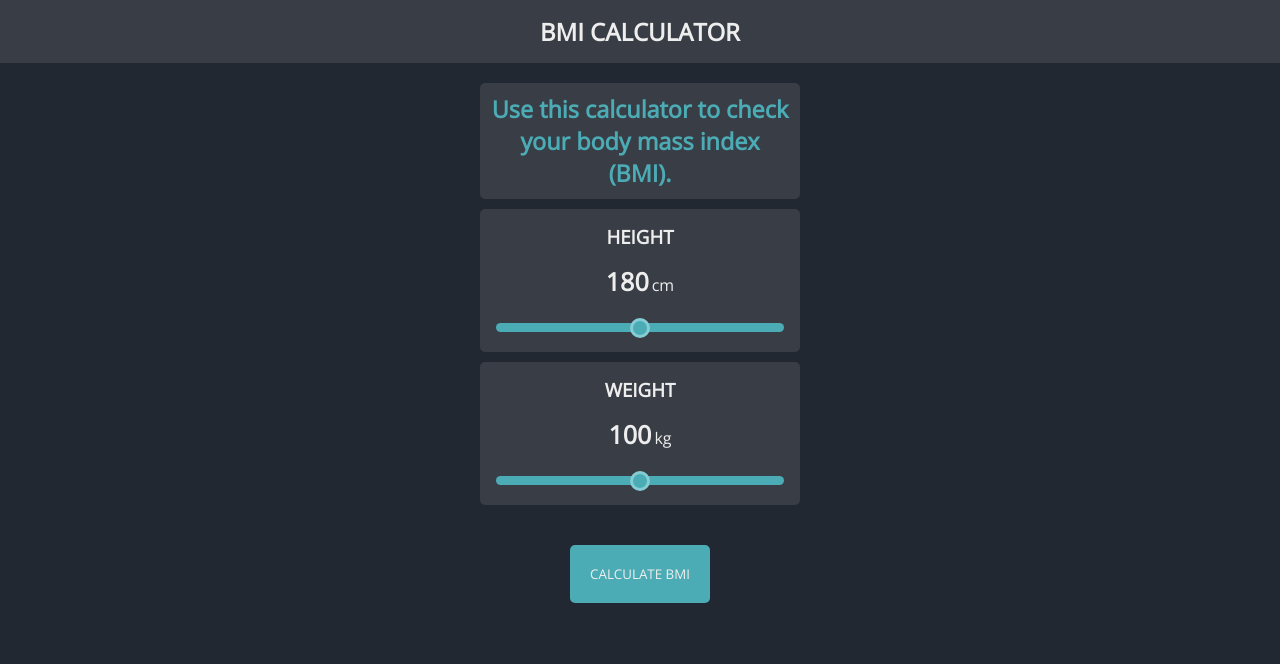
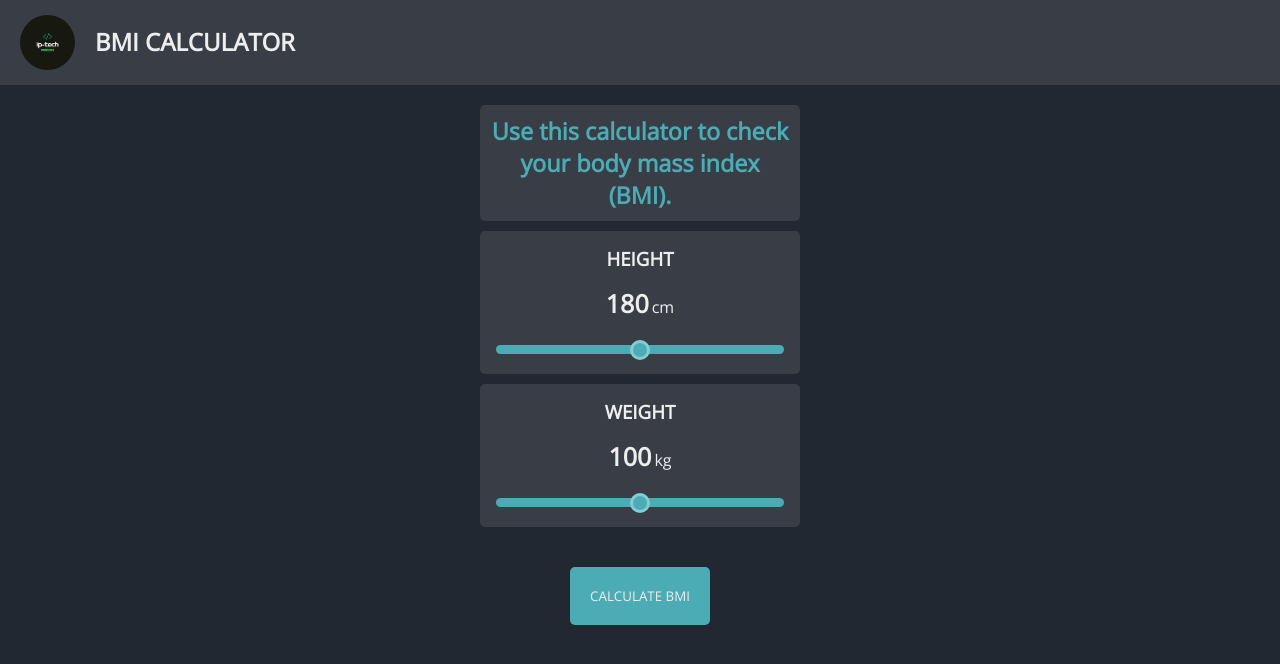
Before and after one commit to Illyrian1000/BMI, a plain HTML site: page index.html in a window 1280 px wide. Drawn offline with nearby package versions, Linux system fonts and the light colour scheme.

Commit message:
added logo

```diff
--- a/index.html
+++ b/index.html
@@ -17,6 +17,7 @@
   </head>
   <body>
     <header>
+      <img src="IP.png" alt="" />
       <h2>BMI CALCULATOR</h2>
     </header>
 
--- a/styles.css
+++ b/styles.css
@@ -5,10 +5,18 @@
   font-family: "Open Sans", sans-serif;
 }
 
+header {
+  display: flex;
+}
 img {
   width: 55px;
   height: 55px;
-  padding-bottom: 15px;
+  border-radius: 50%;
+  margin: 0 20px;
+}
+
+h2 {
+  margin-top: 10px;
 }
 
 body {
```
Also changed, not shown: IP.png (added).
